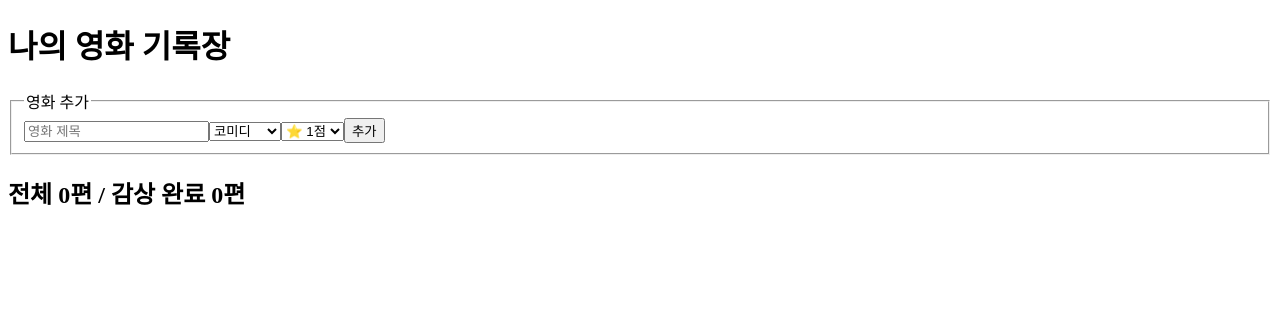
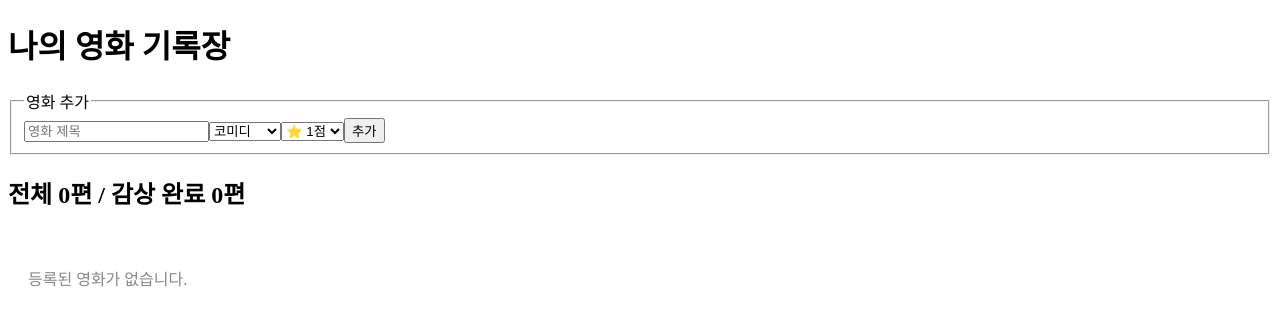
Before and after one commit to Drtr92/practice-01-movie, a React (Vite) app: page / in a window 1280 px wide. Shown: the top 326 px of the page. Built offline with nearby package versions, Linux system fonts and the light colour scheme.

Commit message:
map 함수를 삼항연산자 로 전환 및 아무것도 없을 시 출력되는 문구 추가

```diff
--- a/src/App.jsx
+++ b/src/App.jsx
@@ -53,7 +53,10 @@ function App() {
 
     const completedCount = card.filter((item) => item.isDone).length;
 
-    const cardList = card.map((item, index) => {
+    const cardList = card.length === 0 ? (
+        <p style={{color: "#888", padding: "20px"}}>등록된 영화가 없습니다.</p>
+    ) : (
+        card.map((item, index) => {
             return (
                 <div key={index}
                      style={{
@@ -98,7 +101,7 @@ function App() {
                     </button>
                 </div>
             )
-    })
+        }))
 
     return (
         <>
@@ -135,16 +138,11 @@ function App() {
                         <option value={"4"}>⭐ 4점</option>
                         <option value={"5"}>⭐ 5점</option>
                     </select>
-                    <button>
-                        추가
-                    </button>
+                    <button>추가</button>
                 </form>
             </fieldset>
             <h2>전체 {card.length}편 / 감상 완료 {completedCount}편</h2>
-            <div style={{
-                display: 'flex',
-                flexWrap: 'wrap',
-            }}>
+            <div style={{display: 'flex', flexWrap: 'wrap',}}>
                 {cardList}
             </div>
         </>
```
Lines whose indentation alone changed are shown as unchanged.
